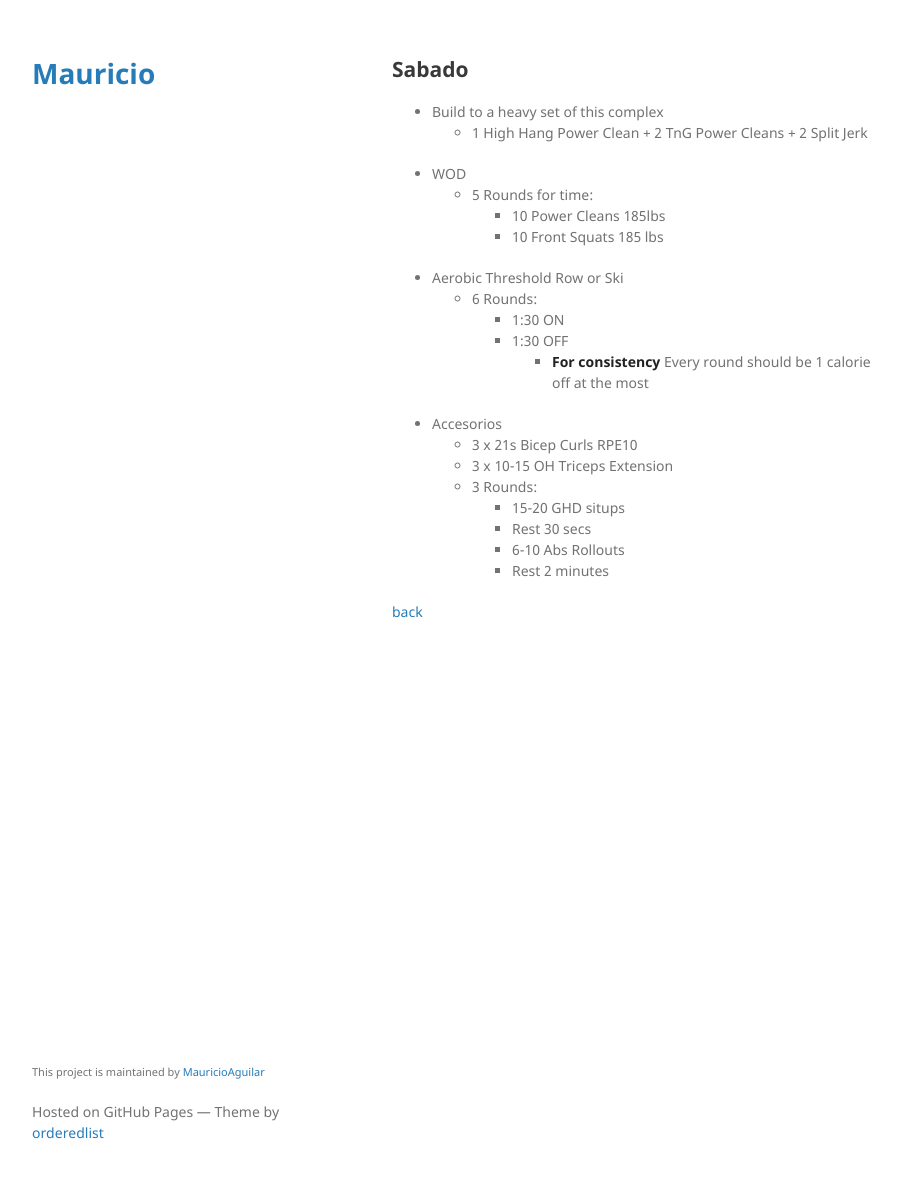
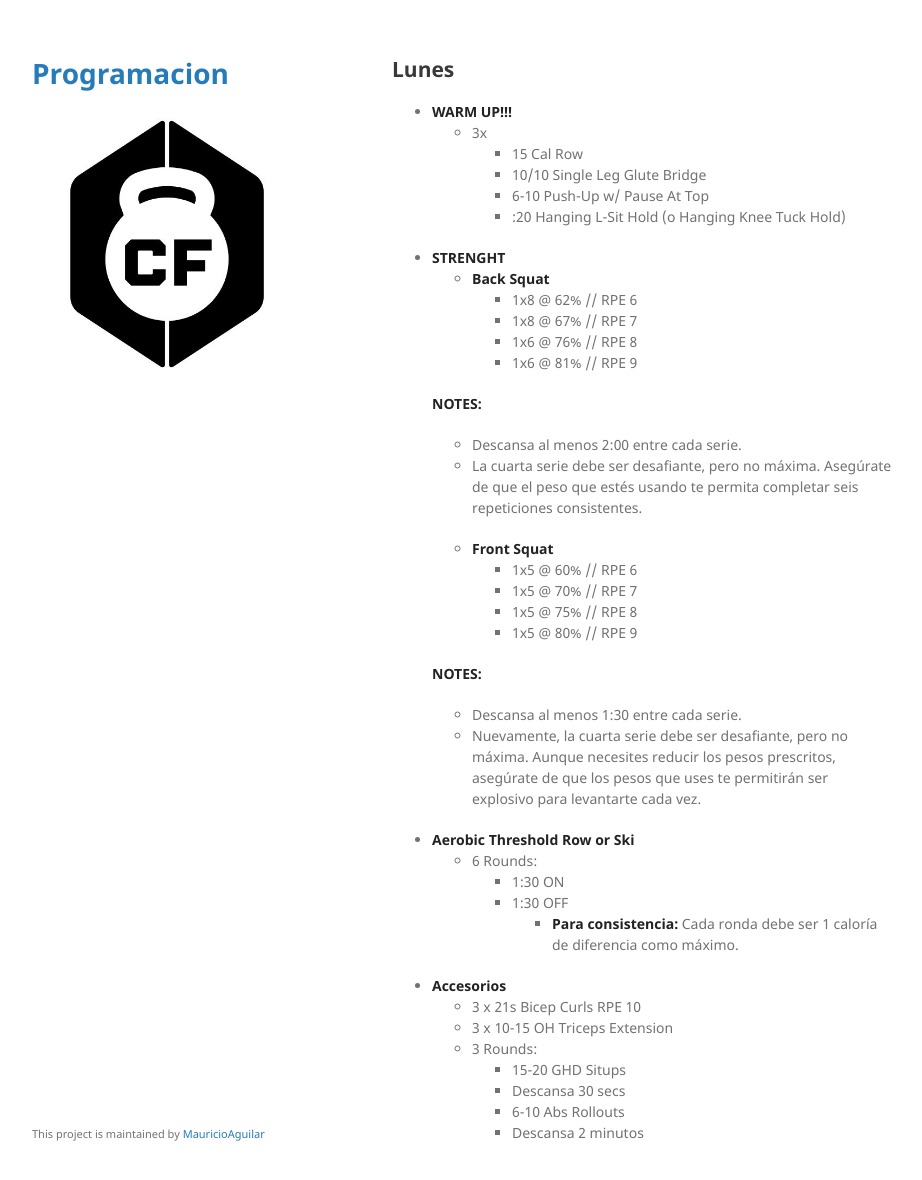
Before and after one commit to MauricioAguilar/progra.github.io, a Jekyll site: the page built from SEMANA1_M.md, in a window 1280 px wide and 1213 px high. Shown: the top 1180 px of the window, without its empty margins (178-1100 px from the left). Built offline with Jekyll 4.4.1, drawn with Linux system fonts in a browser that asks for light colours; our own code applies the rules of GitHub Pages for plain Markdown files.

Commit message:
Update SEMANA1_M.md

```diff
--- a/SEMANA1_M.md
+++ b/SEMANA1_M.md
@@ -1,32 +1,45 @@
----
-layout: mauricio
----
-## Sabado
-  - Build to a heavy set of this complex
-      - 1 High Hang Power Clean + 2 TnG Power Cleans + 2 Split Jerk
+## Lunes
 
-  - WOD
-      - 5 Rounds for time:
-        - 10 Power Cleans 185lbs
-        - 10 Front Squats 185 lbs
+- **WARM UP!!!**
+  - 3x
+    - 15 Cal Row
+    - 10/10 Single Leg Glute Bridge
+    - 6-10 Push-Up w/ Pause At Top
+    - :20 Hanging L-Sit Hold (o Hanging Knee Tuck Hold)
 
-  - Aerobic Threshold Row or Ski
-      - 6 Rounds:
-        - 1:30 ON
-        - 1:30 OFF
-          - **For consistency** Every round should be 1 calorie off at the most
+- **STRENGHT**
+  - **Back Squat**
+    - 1x8 @ 62% // RPE 6
+    - 1x8 @ 67% // RPE 7
+    - 1x6 @ 76% // RPE 8
+    - 1x6 @ 81% // RPE 9
 
+  **NOTES:**
+  - Descansa al menos 2:00 entre cada serie.
+  - La cuarta serie debe ser desafiante, pero no máxima. Asegúrate de que el peso que estés usando te permita completar seis repeticiones consistentes.
 
-  - Accesorios
-      - 3 x 21s Bicep Curls RPE10
-      - 3 x 10-15 OH Triceps Extension
-      - 3 Rounds:
-          - 15-20 GHD situps
-          - Rest 30 secs
-          - 6-10 Abs Rollouts
-          - Rest 2 minutes
+  - **Front Squat**
+    - 1x5 @ 60% // RPE 6
+    - 1x5 @ 70% // RPE 7
+    - 1x5 @ 75% // RPE 8
+    - 1x5 @ 80% // RPE 9
 
+  **NOTES:**
+  - Descansa al menos 1:30 entre cada serie.
+  - Nuevamente, la cuarta serie debe ser desafiante, pero no máxima.
+  Aunque necesites reducir los pesos prescritos, asegúrate de que los pesos que uses te permitirán ser explosivo para levantarte cada vez.
 
+- **Aerobic Threshold Row or Ski**
+  - 6 Rounds:
+    - 1:30 ON
+    - 1:30 OFF
+      - **Para consistencia:** Cada ronda debe ser 1 caloría de diferencia como máximo.
 
-
-[back](./)
+- **Accesorios**
+  - 3 x 21s Bicep Curls RPE 10
+  - 3 x 10-15 OH Triceps Extension
+  - 3 Rounds:
+    - 15-20 GHD Situps
+    - Descansa 30 secs
+    - 6-10 Abs Rollouts
+    - Descansa 2 minutos
```
